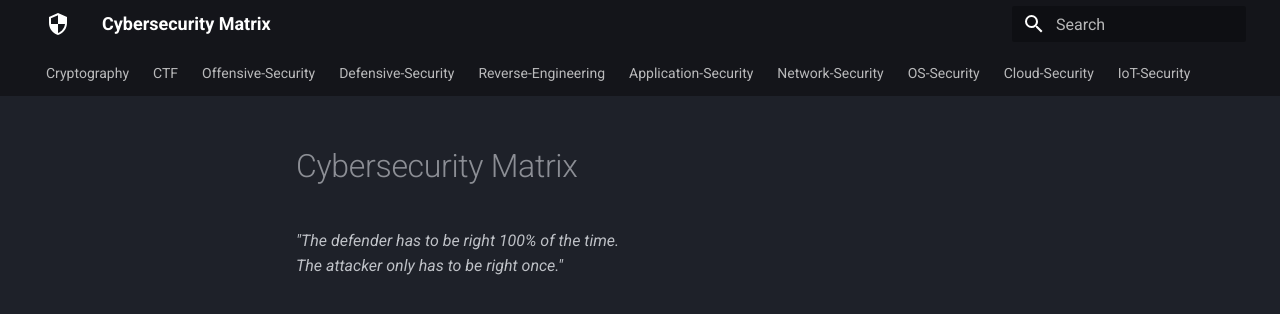
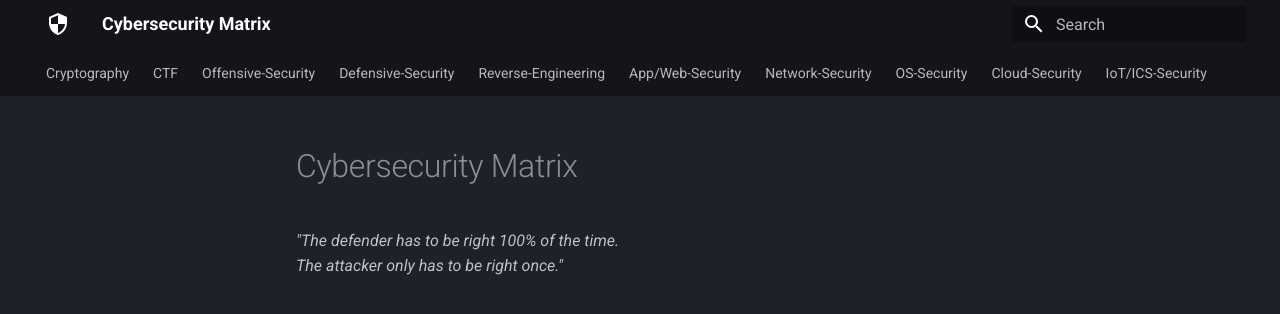
Before and after one commit to AvenMay/cybersecurity-matrix, an MkDocs documentation site: the page built from docs/index.md, in a window 1280 px wide. Shown: the top 314 px of the page. Built offline with MkDocs 1.6.1 and Material for MkDocs 9.7.7, drawn with Linux system fonts in a browser that asks for light colours.

Commit message:
update nav

```diff
--- a/mkdocs.yml
+++ b/mkdocs.yml
@@ -171,7 +171,7 @@ nav:
     - Hardware-Analysis:
       - reverse-engineering/hardware-analysis/index.md
 
-  - Application-Security:
+  - App/Web-Security:
     - application-security/index.md
     - Reference-Frame:
       - application-security/reference-frame/index.md
@@ -230,7 +230,7 @@ nav:
   - Cloud-Security:
     - cloud-security/index.md
 
-  - IoT-Security:
+  - IoT/ICS-Security:
     - iot-security/index.md
 
 
```
